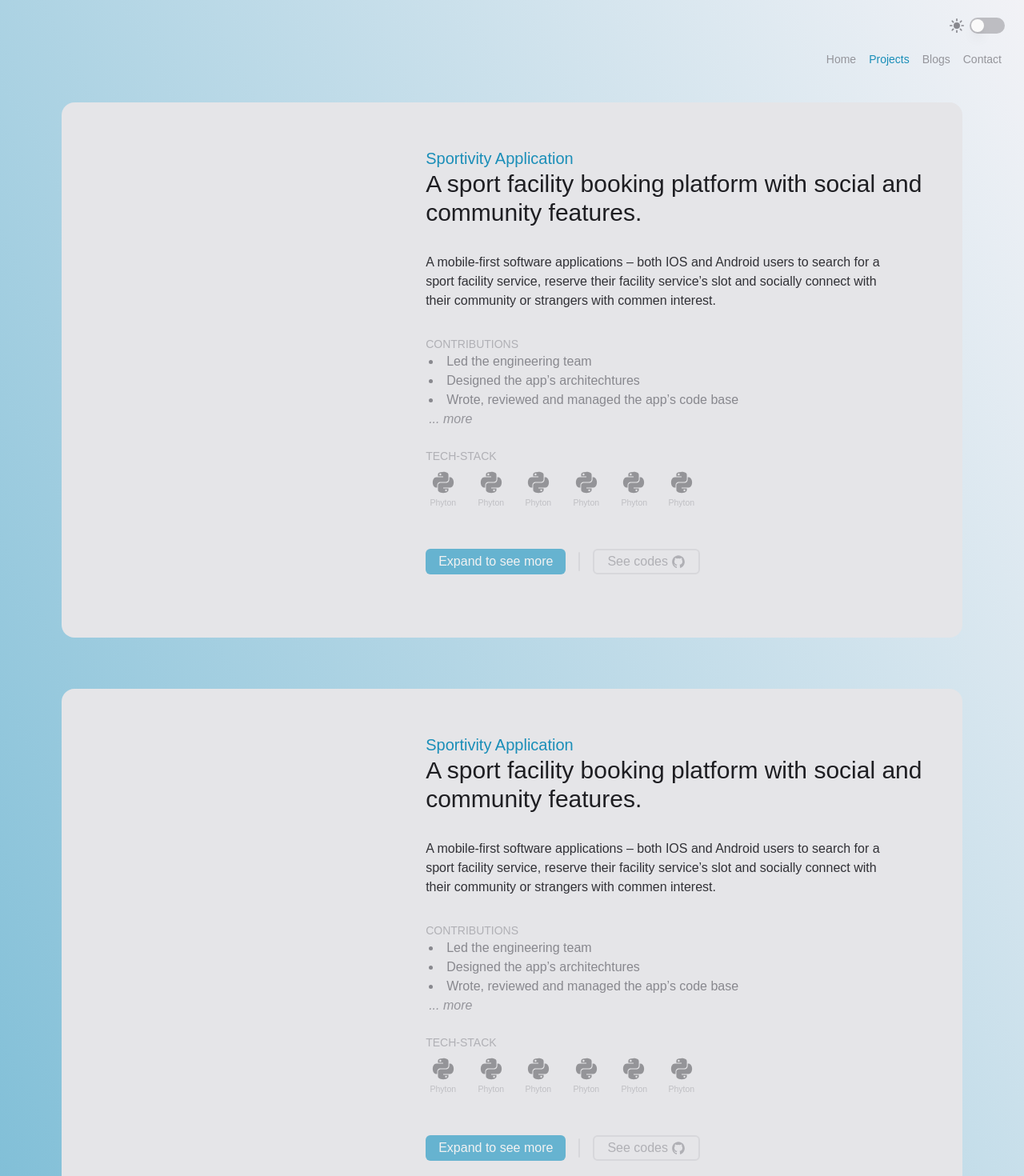
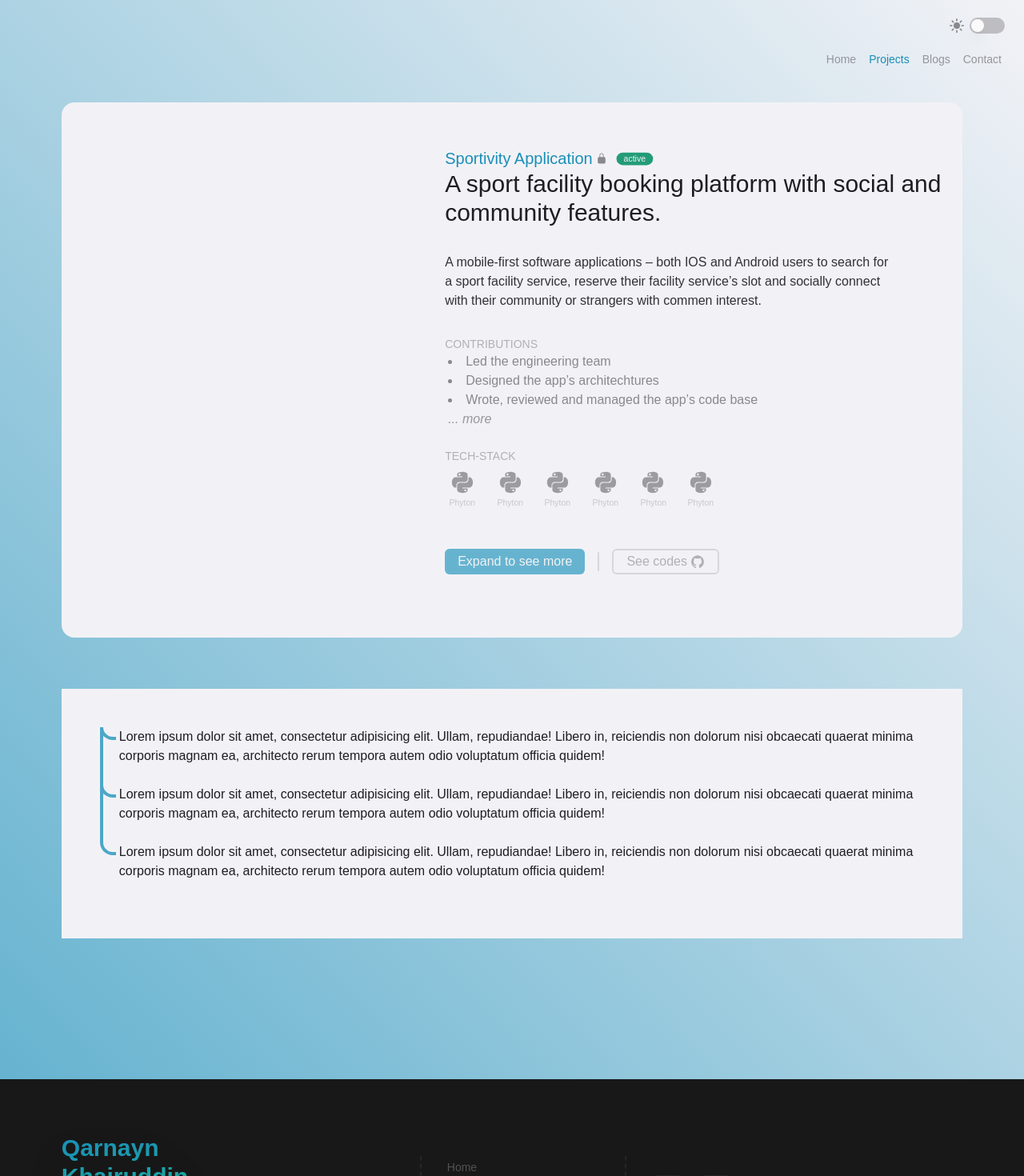
Before and after one commit to qarnayn-dev/qarnayn_portfolio, a Next.js app: page /projects in a window 1280 px wide. Shown: the top 1470 px of the page at 80% size. Built offline with nearby package versions, Linux system fonts and the light colour scheme.

Commit message:
ADD - chained post UI

```diff
--- /dev/null
+++ b/components/ChainedPost.tsx
@@ -0,0 +1,35 @@
+
+interface iChainedPost{
+  children: string[],
+  className?: string,
+}
+
+export const ChainedPost = (props: iChainedPost) => {
+  return (
+    <div className={`${props.className ?? 'w-full'}`}>
+      {props.children.map((v, i) => <Content key={i} isLastItem={(i === props.children.length - 1)}>{v}</Content> )}
+    </div>
+  )
+}
+
+interface iContent{
+  children?: string,
+  className?:string,
+  isLastItem?: boolean,
+}
+
+const Content = ({children,className,isLastItem = false}:iContent) => {
+  return (
+    <div className={`relative pl-5 pb-4 mobile-lg:pb-5 xl:pb-6
+      ${className?? 'style-body'}
+      ${isLastItem ? 'border-transparent' : 'border-primary-t3'}
+      border-l-2 mobile-lg:border-l-4
+      before:absolute before:top-0 before:border-primary-t3 before:w-5 before:rounded-bl-full
+      before:h-3 mobile-lg:before:h-4
+      before:-left-[2px] mobile-lg:before:-left-1
+      before:border-b-2 mobile-lg:before:border-b-4
+      before:border-l-2 mobile-lg:before:border-l-4`}>
+      {children}
+    </div>
+  )
+}
--- a/pages/projects.tsx
+++ b/pages/projects.tsx
@@ -1,5 +1,6 @@
-import React from 'react'
-import { IoLogoGithub, IoLogoPython } from 'react-icons/io5'
+import React, { useState } from 'react'
+import { IoLockClosed, IoLogoGithub, IoLogoPython } from 'react-icons/io5'
+import { ChainedPost } from '../components/ChainedPost'
 import TopFrame from '../components/TopFrame'
 
 const Projects = () => {
@@ -8,8 +9,17 @@ const Projects = () => {
     <TopFrame/>
     <div className='frame-bounded-x pt-32 pb-28 bg-gradient-to-tr from-primary-t4'>
         <ProjectCard></ProjectCard>
-        <ProjectCard></ProjectCard>
-        <ProjectCard></ProjectCard>
+        {/* <ProjectCard></ProjectCard>
+        <ProjectCard></ProjectCard> */}
+        <div className='w-full bg-themed-gray-base my-16 p-12'>
+          <ChainedPost>
+            {[
+              "Lorem ipsum dolor sit amet, consectetur adipisicing elit. Ullam, repudiandae! Libero in, reiciendis non dolorum nisi obcaecati quaerat minima corporis magnam ea, architecto rerum tempora autem odio voluptatum officia quidem!",
+              "Lorem ipsum dolor sit amet, consectetur adipisicing elit. Ullam, repudiandae! Libero in, reiciendis non dolorum nisi obcaecati quaerat minima corporis magnam ea, architecto rerum tempora autem odio voluptatum officia quidem!",
+              "Lorem ipsum dolor sit amet, consectetur adipisicing elit. Ullam, repudiandae! Libero in, reiciendis non dolorum nisi obcaecati quaerat minima corporis magnam ea, architecto rerum tempora autem odio voluptatum officia quidem!"
+            ]}
+          </ChainedPost>
+        </div>
       </div>
     </>
   )
@@ -19,13 +29,23 @@ export default Projects
 
 
 const ProjectCard = () => {
-  const twSub: string = "style-small-text text-themed-gray-t6 ";
+  const [isExpand, setIsExpand] = useState(false);
+  const twSub: string = "style-small-text text-themed-gray-t6";
+  const twTransition: string = "transition-all duration-500 ease-out-cubic";
+
+  const tag = () => {
+    return <div className={`${isExpand?'scale-100':'scale-75'} ${twTransition} px-3 pb-[1px] style-small-text rounded-xl bg-semantic-success text-nwhite`}>active</div>
+  }
 
   return (
-    <div className='w-full max-w-7xl mb-16 px-6 pt-8 lg:pt-[5%] pb-12 lg:pb-[7%] rounded-2xl bg-themed-gray-t2 flex flex-col lg:flex-row-reverse'>
-      <div className='w-full lg:max-w-[60%]'>
-        <div className='style-subheading font-light text-primary-base'>Sportivity Application</div>
-        <h2 className='style-heading-h2 font-light mb-8'>A sport facility booking platform with social and community features.</h2>
+    <div className='w-full max-w-7xl mb-16 px-6 pt-8 lg:pt-[5%] pb-12 lg:pb-[7%] rounded-2xl bg-themed-gray-base flex flex-col lg:flex-row-reverse '>
+      <div className='w-full lg:max-w-[60%] lg:pl-6'>
+        <div className='flex flex-row gap-1 items-center'>
+          <div className={`${isExpand? 'style-heading font-normal mb-1':'style-subheading font-light'} ${twTransition} font-light text-primary-base`}>Sportivity Application</div>
+          <IoLockClosed className={`${twTransition} text-themed-gray-t9`} size={isExpand? 20: 14} />
+          {tag()}
+        </div>
+        <h2 className={`${isExpand? 'style-body w-[70%]':'style-heading-h2 w-full'} ${twTransition} font-light mb-8`}>A sport facility booking platform with social and community features.</h2>
         <p className='w-[90%] style-body apply-inverse-gray text-themed-gray-t4 '>A mobile-first software applications – both IOS and Android users to search for a sport facility service, reserve their facility service’s slot and socially connect with their community or strangers with commen interest.</p>
         <div className='mt-8 '>
           <div className={`${twSub}`}>CONTRIBUTIONS</div>
@@ -46,7 +66,9 @@ const ProjectCard = () => {
           <TechIcon/>
         </div>
         <div className='flex flex-row gap-2 items-center'>
-          <button className='py-1 px-4 rounded-md bg-primary-t4 text-center text-nwhite hover:drop-shadow-sm transition-all ease-out-circ duration-300'>Expand to see more</button>
+          <button
+            onClick={() => { setIsExpand((state)=>!state); }}
+            className='py-1 px-4 rounded-md bg-primary-t4 text-center text-nwhite hover:drop-shadow-sm transition-all ease-out-circ duration-300'>Expand to see more</button>
           <div className='w-[2px] h-6 rounded-2xl mx-2 bg-themed-gray-t3'></div>
           <button className='py-[2px] px-4 rounded-md border-2 border-themed-gray-t3 text-center text-themed-gray-t6 hover:drop-shadow-sm transition-all ease-out-circ duration-300 flex flex-row items-center hover:text-themed-gray-t7'>See codes
             <IoLogoGithub className='pl-1' size={22}></IoLogoGithub>
```
